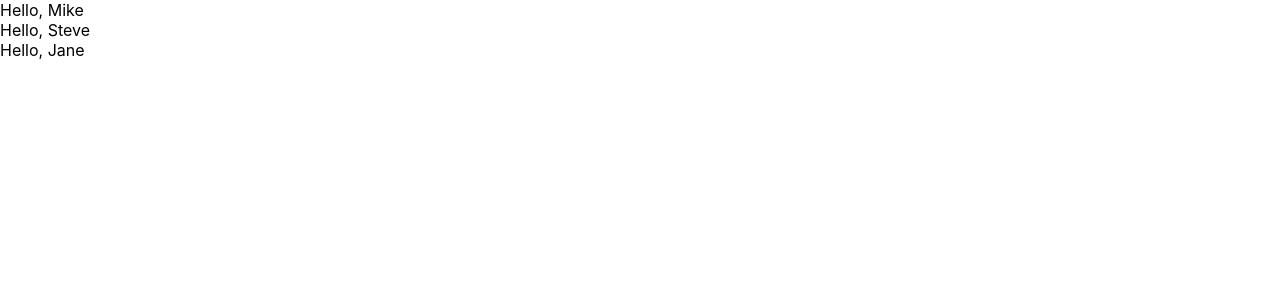
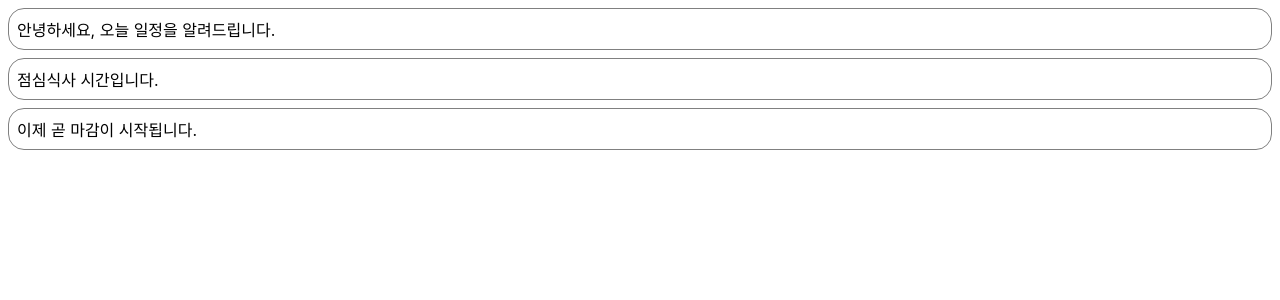
Before and after one commit to SoominYim/soaple-react, a React (Create React App) app: page / in a window 1280 px wide. Shown: the top 300 px of the page. Built offline with nearby package versions, Linux system fonts and the light colour scheme.

Commit message:
feat : chapter_06 update State , Lifecicle 실습

```diff
--- /dev/null
+++ b/src/chapter_06/Notification.jsx
@@ -0,0 +1,34 @@
+import React from "react";
+
+const styles = {
+  wrapper: {
+    margin: 8,
+    padding: 8,
+    display: "flex",
+    flexDirection: "row",
+    border: "1px solid grey",
+    borderRadius: 16,
+  },
+  messageText: {
+    color: "black",
+    fontSize: 16,
+  },
+};
+
+class Notification extends React.Component {
+  constructor(props) {
+    super(props);
+
+    this.state = {};
+  }
+
+  render() {
+    return (
+      <div style={styles.wrapper}>
+        <span style={styles.messageText}>{this.props.message}</span>
+      </div>
+    );
+  }
+}
+
+export default Notification;
--- /dev/null
+++ b/src/chapter_06/NotificationList.jsx
@@ -0,0 +1,53 @@
+import React from "react";
+import Notification from "./Notification";
+
+const reserveNotifications = [
+  {
+    message: "안녕하세요, 오늘 일정을 알려드립니다.",
+  },
+  {
+    message: "점심식사 시간입니다.",
+  },
+  {
+    message: "이제 곧 마감이 시작됩니다.",
+  },
+];
+
+var timer;
+
+class NotificationList extends React.Component {
+  constructor(props) {
+    super(props);
+
+    this.state = {
+      notifications: [],
+    };
+  }
+
+  componentDidMount() {
+    const { notifications } = this.state;
+    timer = setInterval(() => {
+      if (notifications.length < reserveNotifications.length) {
+        const index = notifications.length;
+        notifications.push(reserveNotifications[index]);
+        this.setState({
+          notifications: notifications,
+        });
+      } else {
+        clearInterval(timer);
+      }
+    }, 1000);
+  }
+
+  render() {
+    return (
+      <div>
+        {this.state.notifications.map((notification) => {
+          return <Notification message={notification.message} />;
+        })}
+      </div>
+    );
+  }
+}
+
+export default NotificationList;
--- a/src/index.js
+++ b/src/index.js
@@ -3,7 +3,7 @@
 import "./index.css";
 // import App from "./App";
 import reportWebVitals from "./reportWebVitals";
-import Welcome from "./chapter_05_01/Welcome";
+import NotificationList from "./chapter_06/NotificationList";
 
 const root = ReactDOM.createRoot(document.getElementById("root"));
 
@@ -39,6 +39,9 @@
         )
         */
 
+// chapter_05_01
+/*
+// import Welcome from "./chapter_05_01/Welcome";
 const App = (props) => {
   return (
     <div>
@@ -48,10 +51,13 @@
     </div>
   );
 };
+*/
+
+root.render(<React.StrictMode></React.StrictMode>);
 
 root.render(
   <React.StrictMode>
-    <App />
+    <NotificationList />
   </React.StrictMode>
 );
 
```
Lines whose indentation alone changed are shown as unchanged.
